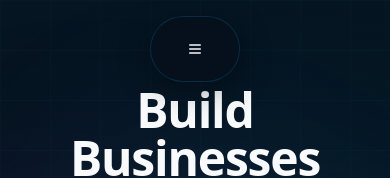
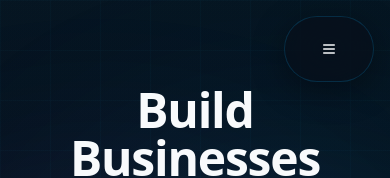
Before and after one commit to codes-and-games/rheo-reach-dynamics, a React (Vite) app: page / in a window 390 px wide. Shown: the top 178 px of the page. Built offline with nearby package versions, Linux system fonts and the light colour scheme; the HTML template or start-up script is replaced by a standard one.

Commit message:
Updated Navbar.tsx

```diff
--- a/src/components/Navbar.tsx
+++ b/src/components/Navbar.tsx
@@ -43,9 +43,9 @@ export const Navbar = () => {
     <>
       {/* Desktop & Tablet Navbar */}
       <nav
-        className={`fixed top-4 left-1/2 -translate-x-1/2 z-50 transition-all duration-300 ${
+        className={`fixed z-50 transition-all duration-300 ${
           scrolled ? "top-2" : "top-4"
-        }`}
+        } md:left-1/2 md:-translate-x-1/2 right-4 md:right-auto`}
       >
         <div
           className={`glass-card px-6 py-3 rounded-full border-primary/20 transition-all duration-300 ${
```
